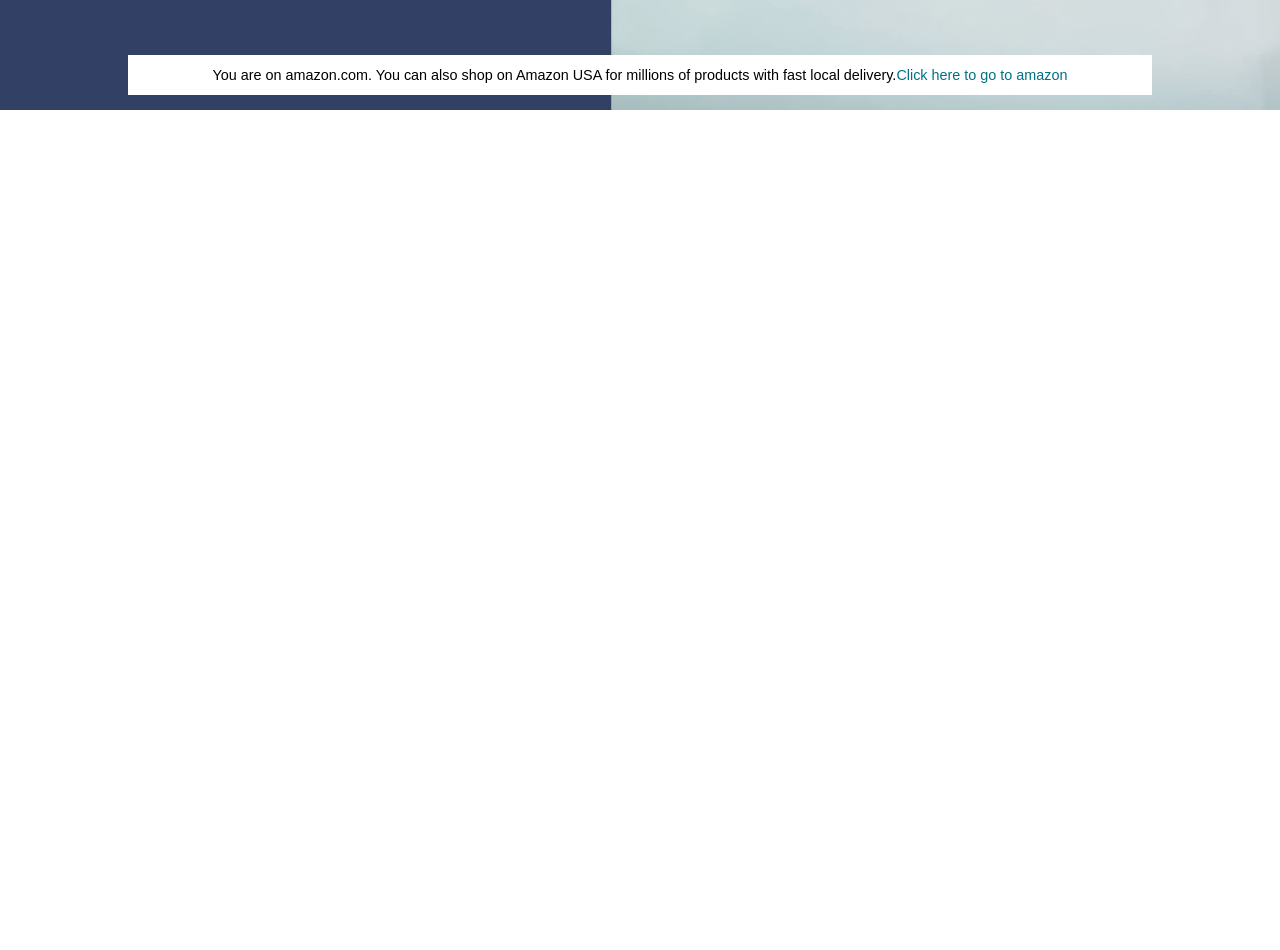
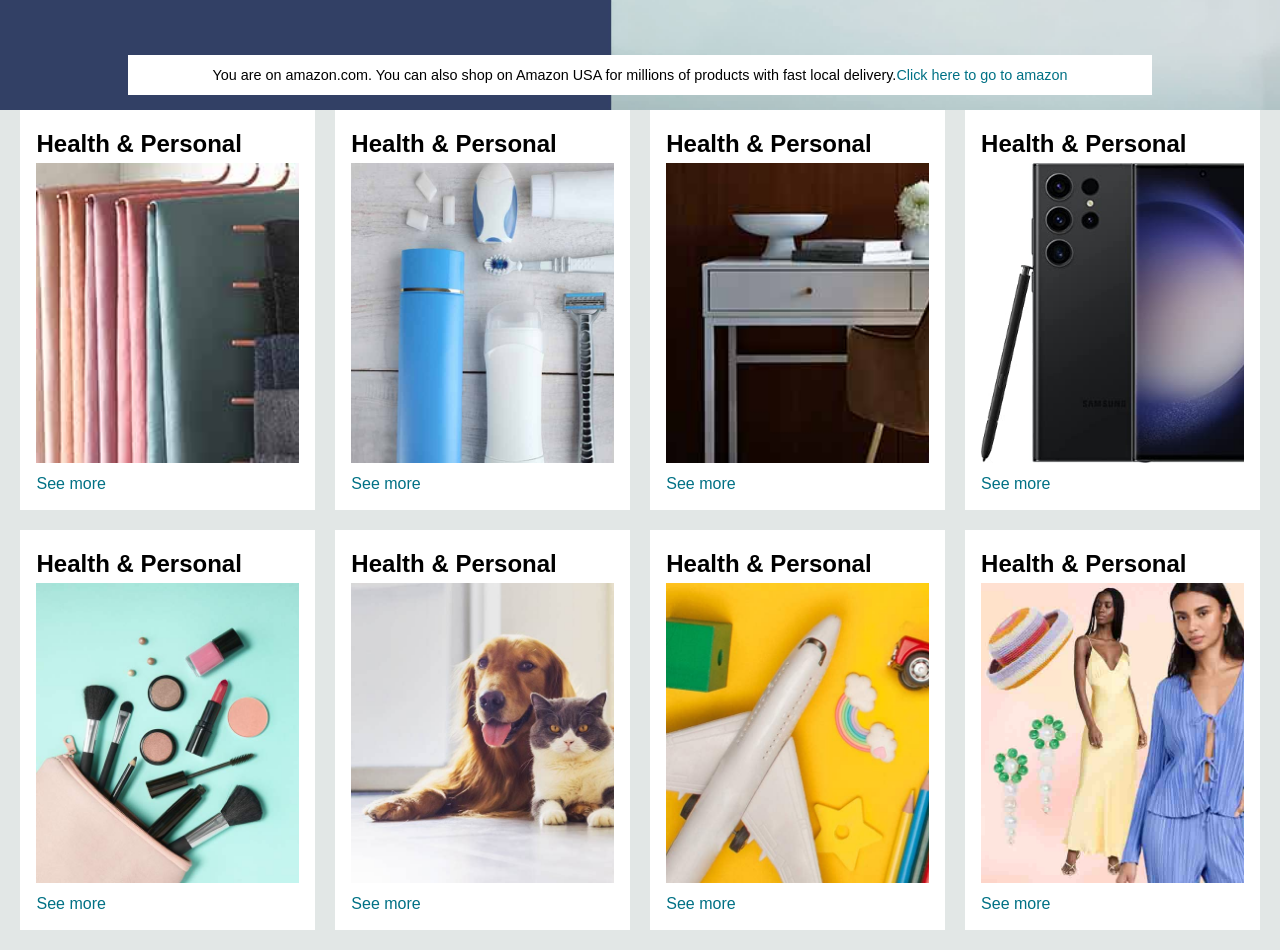
Before and after one commit to farihaorna23/Amazon-Clone-Practice-, a plain HTML site: page index.html in a window 1280 px wide. Shown: the part 340-1290 px from the top of the page. Before the commit the page ends 800 px from the top, so only its background shows below. Drawn offline with Linux system fonts and the light colour scheme.

Commit message:
added the shopping section

```diff
--- a/index.css
+++ b/index.css
@@ -167,3 +167,40 @@ nav{
 .banner-msg a{
     color:#007185
 }
+
+/* shopping section */
+.shopping-section{
+    width: 100vw;
+    background-color: #e2e7e6;
+    display: flex;
+    flex-wrap: wrap;
+    justify-content: space-evenly;
+}
+
+.box{
+    height: 400px;
+    width: 23%;
+    background-color: white;
+    padding: 20px 0 15px;
+    margin-bottom: 20px;
+}
+
+.box-content{
+  margin-left: 1rem;
+  margin-right: 1rem;
+}
+
+.box-img{
+    background-image: url("./img/box1_image.jpg");
+    background-size: cover;
+    height: 300px;
+}
+
+.box p{
+    margin-top: 12px;
+    color: #007185;
+}
+
+.box-content h2{
+    margin-bottom: 5px;
+}
--- a/index.html
+++ b/index.html
@@ -75,5 +75,73 @@
         </div>
     </div>
 </header>
+<!-- shopping section -->
+ <div class="shopping-section">
+    <div class="box">
+        <div class="box-content">
+            <h2>Health & Personal</h2>
+            <div class="box-img" style="background-image: url(img/box1_image.jpg);">
+            </div>
+            <p>See more</p>
+        </div>
+    </div>
+    <div class="box">
+        <div class="box-content">
+            <h2>Health & Personal</h2>
+            <div class="box-img" style="background-image: url(img/box2_image.jpg);">
+            </div>
+            <p>See more</p>
+        </div>
+    </div>
+    <div class="box">
+        <div class="box-content">
+            <h2>Health & Personal</h2>
+            <div class="box-img" style="background-image: url(img/box3_image.jpg);">
+            </div>
+            <p>See more</p>
+        </div>
+    </div>
+    <div class="box">
+        <div class="box-content">
+            <h2>Health & Personal</h2>
+            <div class="box-img" style="background-image: url(img/box4_image.jpg);">
+            </div>
+            <p>See more</p>
+        </div>
+    </div>
+    <div class="box">
+        <div class="box-content">
+            <h2>Health & Personal</h2>
+            <div class="box-img" style="background-image: url(img/box5_image.jpg);">
+            </div>
+            <p>See more</p>
+        </div>
+    </div>
+    <div class="box">
+        <div class="box-content">
+            <h2>Health & Personal</h2>
+            <div class="box-img" style="background-image: url(img/box6_image.jpg);">
+            </div>
+            <p>See more</p>
+        </div>
+    </div>
+    <div class="box">
+        <div class="box-content">
+            <h2>Health & Personal</h2>
+            <div class="box-img" style="background-image: url(img/box7_image.jpg);">
+            </div>
+            <p>See more</p>
+        </div>
+    </div>
+    <div class="box">
+        <div class="box-content">
+            <h2>Health & Personal</h2>
+            <div class="box-img" style="background-image: url(img/box8_image.jpg);">
+            </div>
+            <p>See more</p>
+        </div>
+    </div>
+    </div>
+ </div>
 </body>
 </html>
```
